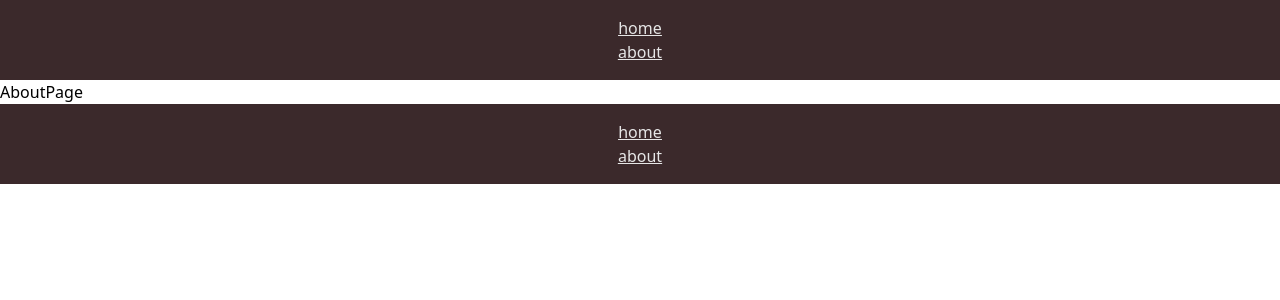
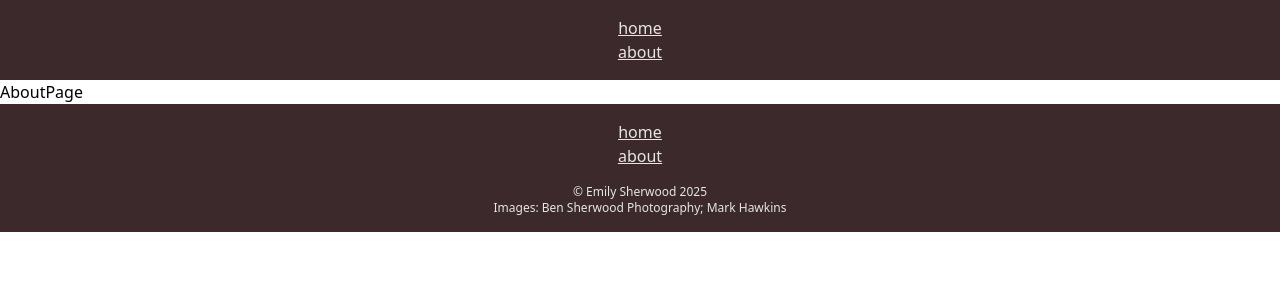
Before and after one commit to emilyvhs/portfolio-react, a React (Vite) app: page /about in a window 1280 px wide. Shown: the top 300 px of the page. Built offline with nearby package versions, Linux system fonts and the light colour scheme.

Commit message:
Created TextBoxSmall and added to Footer

```diff
--- a/src/components/Footer.jsx
+++ b/src/components/Footer.jsx
@@ -1,4 +1,5 @@
 import Nav from "./Nav";
+import TextBoxSmall from "./TextBoxSmall";
 
 export default function Footer() {
 
@@ -6,6 +7,10 @@ export default function Footer() {
         <div className="bg-[#3b292b] text-[#e6e6e6]
         p-4">
             <Nav />
+            <div className="text-center mt-4">
+                <TextBoxSmall text='&copy; Emily Sherwood 2025' />
+                <TextBoxSmall text='Images: Ben Sherwood Photography; Mark Hawkins' />
+            </div>
         </div>
     )
 }
--- /dev/null
+++ b/src/components/TextBoxSmall.jsx
@@ -0,0 +1,9 @@
+export default function TextBoxSmall({text}) {
+
+    return (
+        <p className="text-xs">
+            {text}
+        </p>
+    )
+
+}
```
